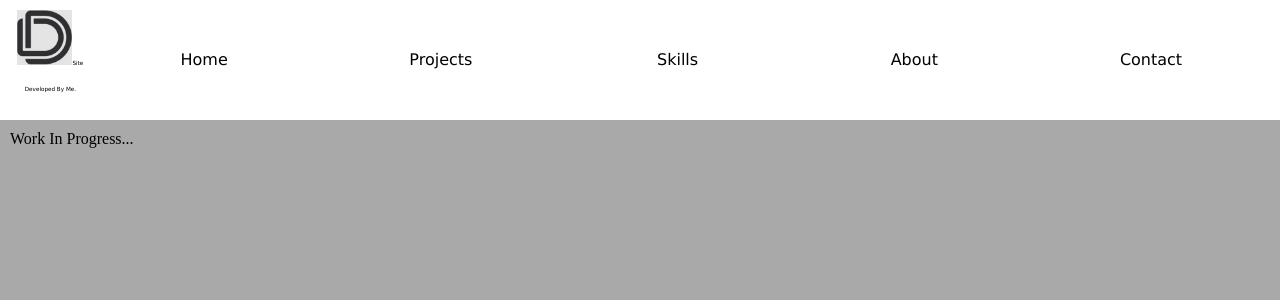
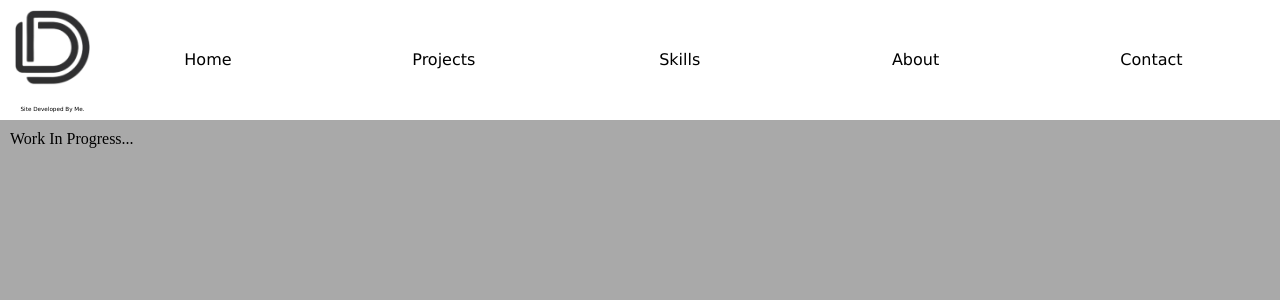
Before and after one commit to DanielGOHara/portfolio_website, a React (Create React App) app: page / in a window 1280 px wide. Shown: the top 300 px of the page. Built offline with nearby package versions, Linux system fonts and the light colour scheme.

Commit message:
Removed previous logo file and replaced with a background removed one, updated navBar to use the logo file.

```diff
--- a/src/navBar.js
+++ b/src/navBar.js
@@ -1,6 +1,6 @@
 
 import React from "react";
-import Logo from "./components/media/logo.jpg"
+import Logo from "./components/media/logo.png"
 import Home from "./components/navBar_components/Home.js";
 import About from "./components/navBar_components/About.js";
 import Projects from "./components/navBar_components/Projects.js";
@@ -10,7 +10,7 @@ export default function Navbar() {
     return (
       <nav id="navBar">
           <section id="logoStatementContainer">
-              <img id="pageLogo" alt ="Logo" src={Logo} height="55px" width="55px"/>
+              <img id="pageLogo" alt ="Logo" src={Logo} height="75px" width="75px"/>
               <span id="pageStatement">Site Developed By Me.</span>
           </section>
           <Home/>
```
Also changed, not shown: src/components/media/logo.jpg (deleted), src/components/media/logo.png (added).
